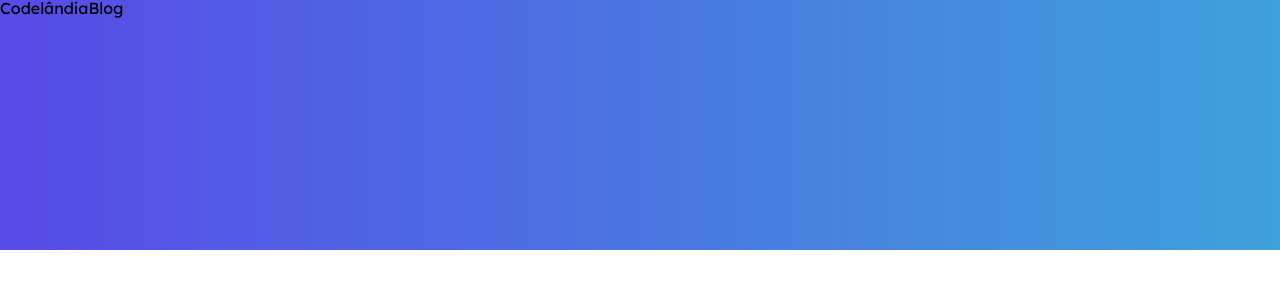
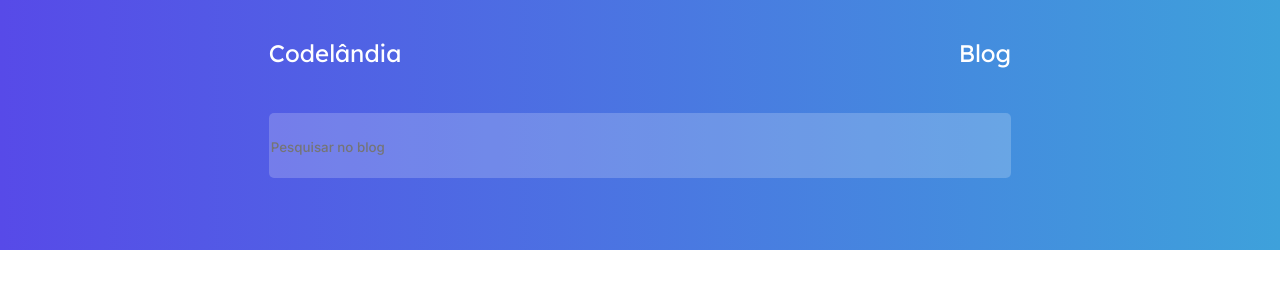
Before and after one commit to ramonfcf/blog-iuricode, a plain HTML site: page index.html in a window 1280 px wide. Drawn offline with Linux system fonts and the light colour scheme.

Commit message:
melhorando o cabeçalho

```diff
--- a/assets/css/componentes/cabecalho.css
+++ b/assets/css/componentes/cabecalho.css
@@ -2,10 +2,46 @@ header {
     width: 100%;
     height: 250px;
     background-image: linear-gradient(to right, #574AE8 , #3EA1DB);
+}
+
+.cabecalho {
+    color: var(--branco);
+    margin: auto;
+    width: 58%;         /*alterar depois*/
+    font-size: 24px;
+    font-weight: 400;
 
 }
 
-.cabecalho {
+.cabecalho-menu {
+    display: flex;
+    justify-content: space-between;
+}
+
+.cabecalho-item {
+    justify-self: center;
+    margin-top: 41px;
+
+    margin-bottom: 2em;
+}
+
+.cabecalho-search-caixa {
+    background: rgba(255, 255, 255, 0.2);
+    border-radius: 5px;
+    height: 65px;
+
+}
+
+.cabecalho-search-texto {
+    font-family: 'Inter', sans-serif;
     width: 100%;
-    display: flex;
+    height: 65px;
+    background: none;
+    border: none;
+    align-items: center;
+
 }
+
+.cabecalho-search-botao {
+    background-image: url(../../img/lupa.svg);
+}
--- a/index.html
+++ b/index.html
@@ -13,10 +13,16 @@
 </head>
 <body>
     <header>
-        <div class="cabecalho">
-            <a href="#">Codelândia</a>
-            <a href="#">Blog</a>
-        </div>
+        <nav class="cabecalho">
+            <div class="cabecalho-menu">
+                <a href="#" class="cabecalho-item">Codelândia</a>
+                <a href="#" class="cabecalho-item">Blog</a>
+            </div>
+            <div class="cabecalho-search-caixa">
+                <input type="text" class="cabecalho-search-texto" name="" placeholder="Pesquisar no blog">
+                <a href="" class="cabecalho-search-botao"></a>
+            </div>
+        </nav>
     </header>
 </body>
 </html>
```
Also changed, not shown: assets/img/lupa.svg (added).
